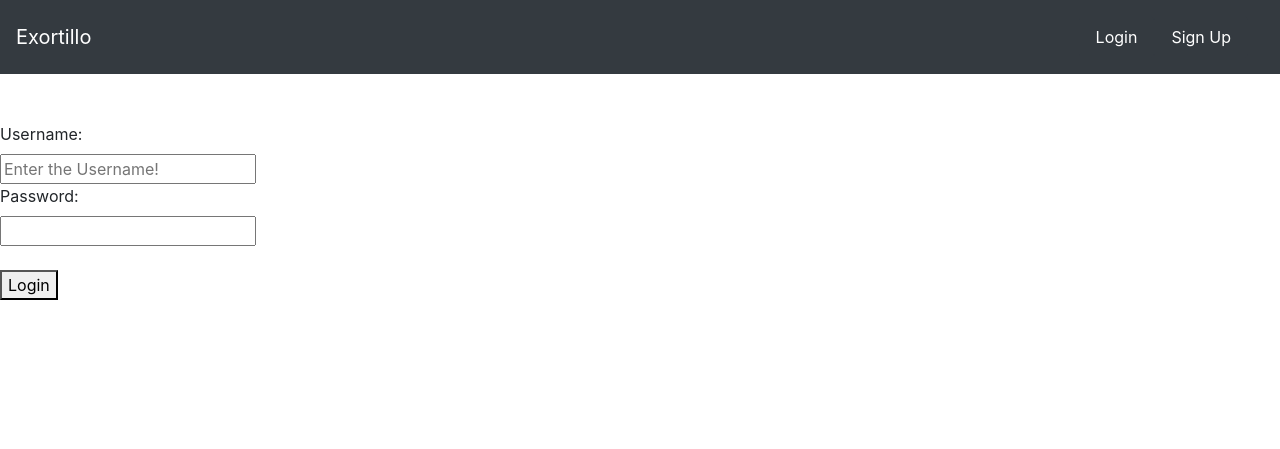
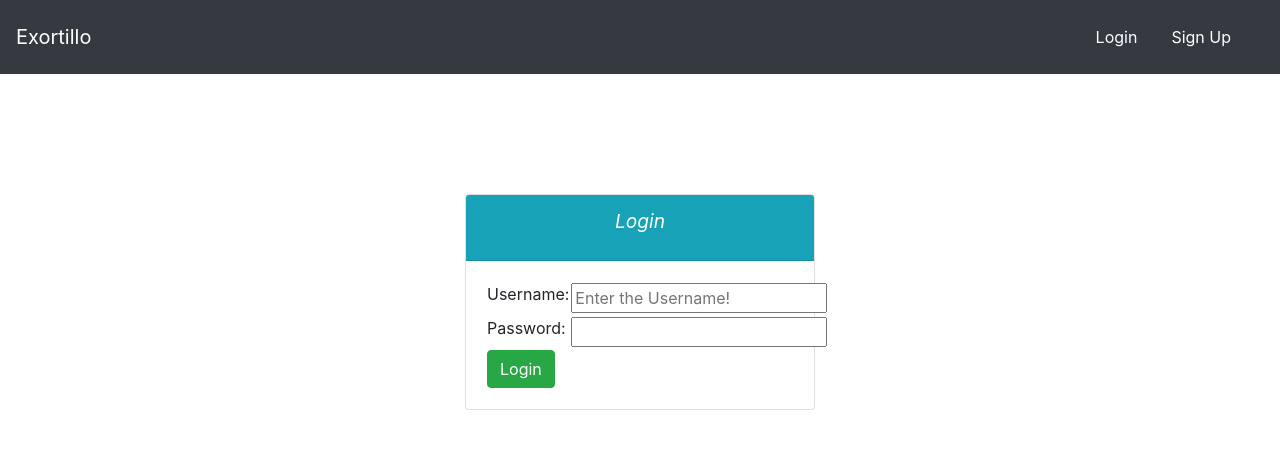
Before and after one commit to Brij123987/brijesh_django, a Django app: page /login/ in a window 1280 px wide. Shown: the top 449 px of the page. Run offline with Django 4.2, Linux system fonts and the light colour scheme.

Commit message:
commit:63

```diff
--- a/mysite/users/templates/users/login.html
+++ b/mysite/users/templates/users/login.html
@@ -9,16 +9,42 @@
 </head>
 <body>
   {% block body %}
-  <form method="POST">
-    {% csrf_token %}
-    <label for="user">Username:</label><br>
-    <input type="text" id="user" name="username" placeholder="Enter the Username!"><br>
-    <label for="pass">Password:</label><br>
-    <input type="password" id="pass" name="password"><br>
-    <br>
-    <button type="submit">Login</button>
 
-  </form>
+  <br><br><br>
+
+  <div class="container">
+    <div class="row">
+      <div class="col-md-4 offset-md-4">
+        <div class="card">
+          <div class="card-header text-white bg-info">
+            <div class="card-title" style="text-align: center; font-size:larger; font-style:italic">
+              Login
+            </div>
+          </div>
+          <div class="card-body">
+            <form method="POST">
+              {% csrf_token %}
+
+              <table>
+                <tr>
+                  <td><label for="user">Username:</label></td>
+                  <td><input type="text" id="user" name="username" placeholder="Enter the Username!"></td>
+                </tr>
+                <tr>
+                  <td><label for="pass">Password:</label></td>
+                  <td><input type="password" id="pass" name="password"></td>
+                </tr>
+                <tr>
+                  <td colspan="2"><button type="submit" class="btn btn-success">Login</button></td>
+                </tr>
+              </table>
+
+            </form>
+          </div>
+        </div>
+      </div>
+    </div>
+  </div>
 
 
   {% endblock %}
```
Also changed, not shown: mysite/db.sqlite3.
